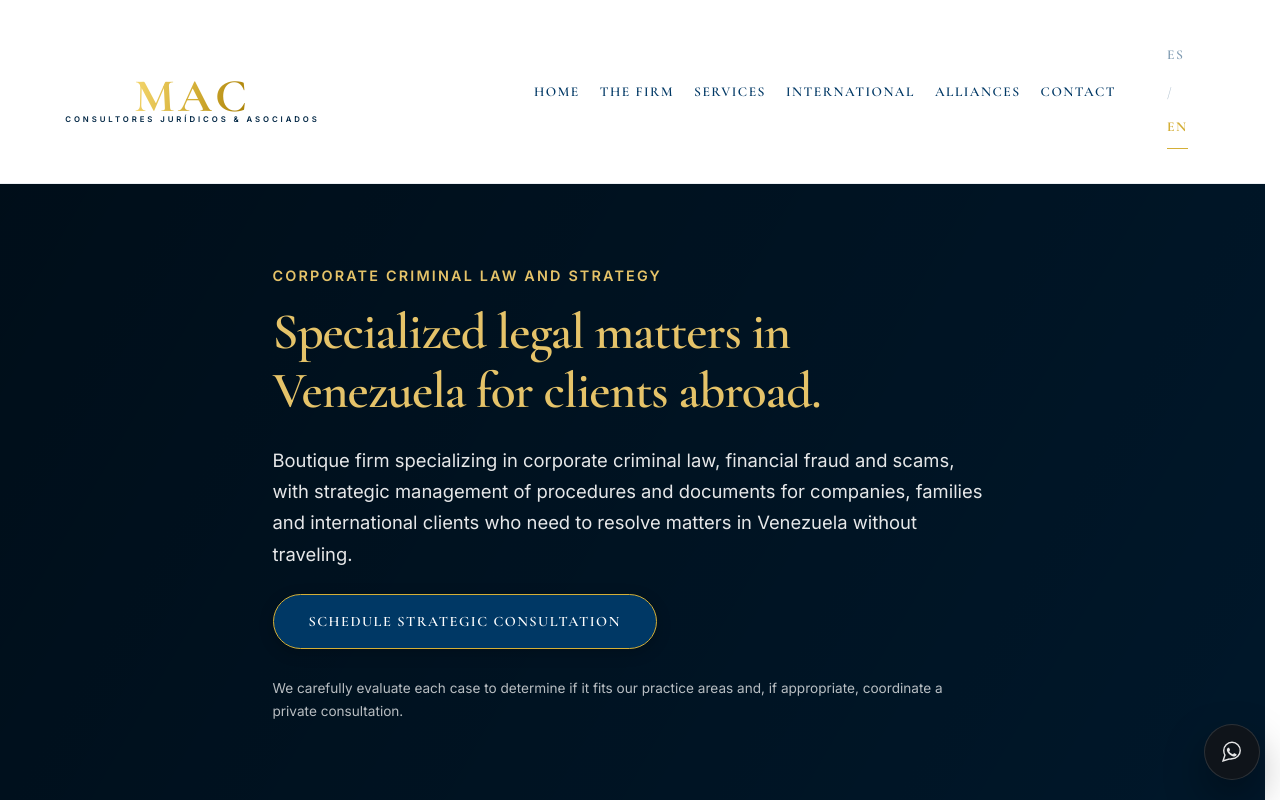
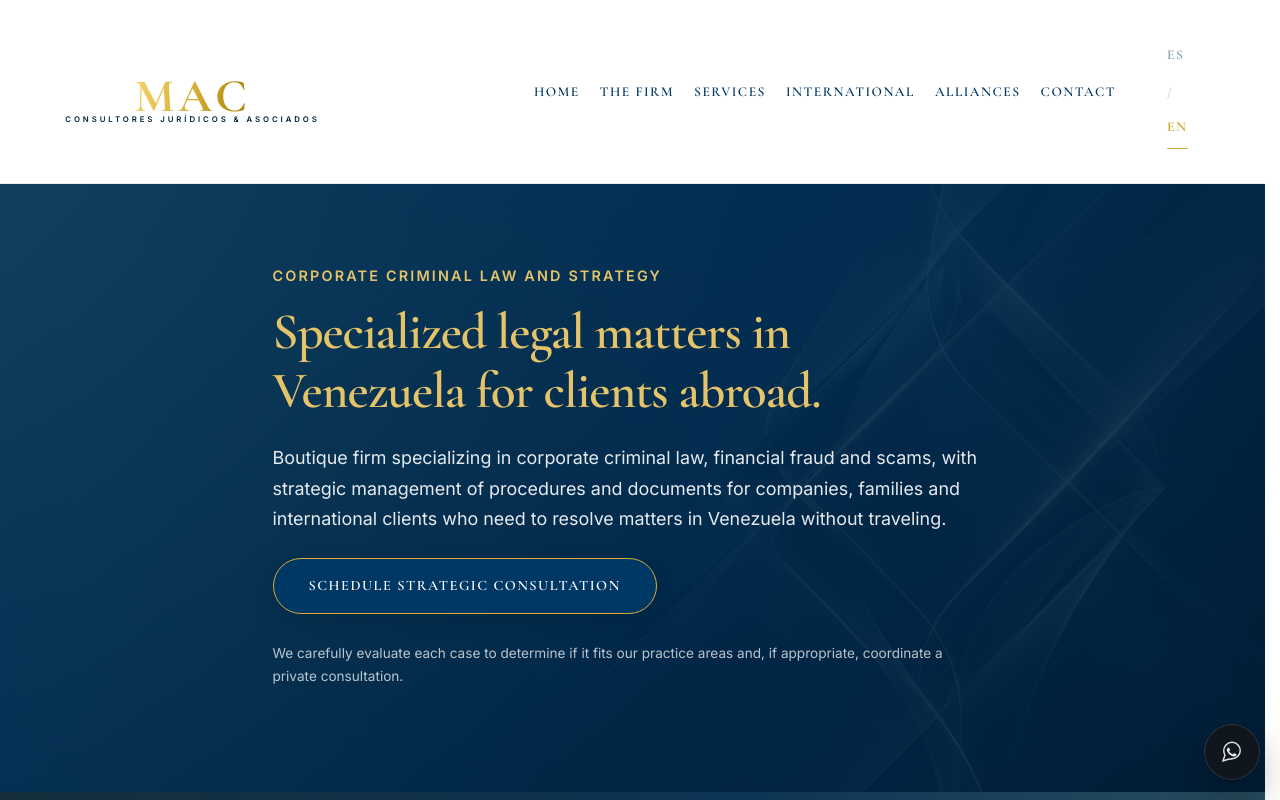
Before and after one commit to mcolina777-cpu/mac-consultores-site-clean, a Next.js app: page /en in a window 1280 px wide. Shown: the top 800 px of the page. Built offline with nearby package versions, Linux system fonts and the light colour scheme.

Commit message:
Update hero, buttons, and footer styles to premium gradient

```diff
--- a/src/app/globals.css
+++ b/src/app/globals.css
@@ -202,7 +202,7 @@ nav .nav-links {
 }
 
 /* Header Mobile Responsiveness moved to the bottom unified block */
-/* Hero Section */
+/* HERO — Fondo azul elegante y degradado + jerarquía armonizada */
 .hero {
     position: relative;
     min-height: 60vh;
@@ -210,19 +210,22 @@ nav .nav-links {
     align-items: center;
     color: var(--text-white);
     overflow: hidden;
-    background-color: var(--primary-dark);
-}
-
-/* Overlay suave para mejorar legibilidad del texto sobre la imagen */
+    /* Azul elegante y degradado dentro de la paleta (no petróleo plano) */
+    background: linear-gradient(
+        135deg,
+        rgba(0, 56, 101, 0.96),   /* tono basado en var(--primary) */
+        rgba(0, 31, 56, 0.90)     /* tono cercano a var(--primary-dark), suavizado */
+    );
+}
+
 .hero::before {
     content: '';
     position: absolute;
     inset: 0;
-    background: linear-gradient(
-        120deg,
-        rgba(0, 0, 0, 0.55),
-        rgba(0, 0, 0, 0.25)
-    );
+    background:
+        radial-gradient(circle at top left,
+            rgba(212, 175, 55, 0.08),  /* var(--accent) muy suave */
+            transparent 55%);
     pointer-events: none;
     z-index: 0;
 }
@@ -252,41 +255,40 @@ nav .nav-links {
     color: var(--accent-light);
     font-size: clamp(2.4rem, 4vw, 3.2rem);
     line-height: 1.15;
-    margin-bottom: 1.5rem;
+    margin-bottom: 1.4rem;
 }
 
 .hero-content p {
     color: rgba(255, 255, 255, 0.9);
     font-family: var(--font-inter), 'Inter', sans-serif;
-    font-size: 1.15rem;
+    font-size: 1.12rem;
     line-height: 1.7;
     margin-bottom: 1.5rem;
 }
 
-/* Botón principal del hero */
+.hero-btns {
+    display: flex;
+    flex-direction: column;
+    align-items: flex-start;
+    gap: 0.75rem;
+}
+
+.hero-btns .btn {
+    font-size: 0.9rem;
+}
+
 .hero .btn-primary {
     background-color: var(--primary);
     color: var(--text-white);
     border: 1px solid var(--accent);
-    box-shadow: 0 4px 15px rgba(0, 0, 0, 0.2);
+    box-shadow: 0 6px 18px rgba(0, 31, 56, 0.35);
 }
 
 .hero .btn-primary:hover {
     background-color: var(--primary-dark);
     border-color: var(--accent-light);
     color: var(--text-white);
-    box-shadow: 0 8px 25px rgba(212, 175, 55, 0.2);
-}
-
-.hero-btns {
-    display: flex;
-    flex-direction: column;
-    align-items: flex-start;
-    gap: 0.75rem;
-}
-
-.hero-btns .btn {
-    font-size: 0.9rem;
+    box-shadow: 0 10px 26px rgba(0, 31, 56, 0.50);
 }
 
 .hero-btn-hint {
@@ -294,6 +296,7 @@ nav .nav-links {
     color: rgba(255, 255, 255, 0.85);
     font-family: var(--font-inter), 'Inter', sans-serif;
     line-height: 1.5;
+    font-size: 0.9rem;
 }
 
 /* Page Header */
@@ -469,18 +472,24 @@ section {
     transition: background 0.3s ease, box-shadow 0.3s ease, transform 0.2s ease;
 }
 
+/* BOTONES GRANDES — Sistema unificado y elegante */
 .btn-primary {
     background-color: var(--primary);
     color: var(--text-white);
     border: 1px solid var(--accent);
-    box-shadow: 0 4px 15px rgba(0, 0, 0, 0.15);
+    box-shadow: 0 6px 18px rgba(0, 31, 56, 0.35);
+    transition:
+        background-color 0.3s ease,
+        border-color 0.3s ease,
+        box-shadow 0.3s ease,
+        transform 0.2s ease;
 }
 
 .btn-primary:hover {
     background-color: var(--primary-dark);
     border-color: var(--accent-light);
     color: var(--text-white);
-    box-shadow: 0 8px 25px rgba(212, 175, 55, 0.2);
+    box-shadow: 0 10px 26px rgba(0, 31, 56, 0.50);
     transform: translateY(-2px);
 }
 
@@ -508,9 +517,14 @@ section {
     -webkit-tap-highlight-color: transparent;
 }
 
-/* FOOTER */
-footer, .footer {
-    background: var(--primary-dark);
+/* FOOTER — Cierre azul/dorado que combina con todo */
+footer,
+.footer {
+    background: linear-gradient(
+        135deg,
+        rgba(0, 31, 56, 0.98),
+        rgba(0, 56, 101, 0.92)
+    );
     color: #ffffff;
     font-family: var(--font-cormorant), 'Cormorant Garamond', serif;
     padding: 100px 0 40px;
@@ -921,13 +935,18 @@ footer, .footer {
     background-color: var(--primary);
     color: var(--text-white);
     border: 1px solid var(--accent);
-    transition: background-color 0.3s ease, border-color 0.3s ease, color 0.3s ease;
+    box-shadow: 0 6px 18px rgba(0, 31, 56, 0.35);
+    transition:
+        background-color 0.3s ease,
+        border-color 0.3s ease,
+        box-shadow 0.3s ease;
 }
 
 .form-card .btn:hover {
     background-color: var(--primary-dark);
     border-color: var(--accent-light);
     color: var(--text-white);
+    box-shadow: 0 10px 26px rgba(0, 31, 56, 0.50);
 }
 
 /* Responsive (Minimal adjustments, keeping pixel stability) */
@@ -1327,7 +1346,7 @@ nav .nav-links a {
     .hero {
         min-height: 55vh;
         height: auto;
-        padding-top: 80px;        /* evita que el notch tape el título */
+        padding-top: 80px;
         padding-bottom: 40px;
         align-items: flex-start;
     }
@@ -1341,6 +1360,7 @@ nav .nav-links a {
         font-size: 2.1rem;
         line-height: 1.25;
         margin-bottom: 0.9rem;
+        color: var(--accent-light);
     }
 
     .hero-content p {
@@ -1385,7 +1405,7 @@ nav .nav-links a {
 
     /* 5. DAILY INSIGHT */
     .daily-insight {
-        padding: 40px 0;
+        padding: 50px 0;
     }
 
     .daily-insight-concept {
@@ -1393,7 +1413,7 @@ nav .nav-links a {
     }
 
     .daily-insight-definition {
-        font-size: 1.1rem;
+        font-size: 1.05rem;
         text-align: center;
     }
 
```
